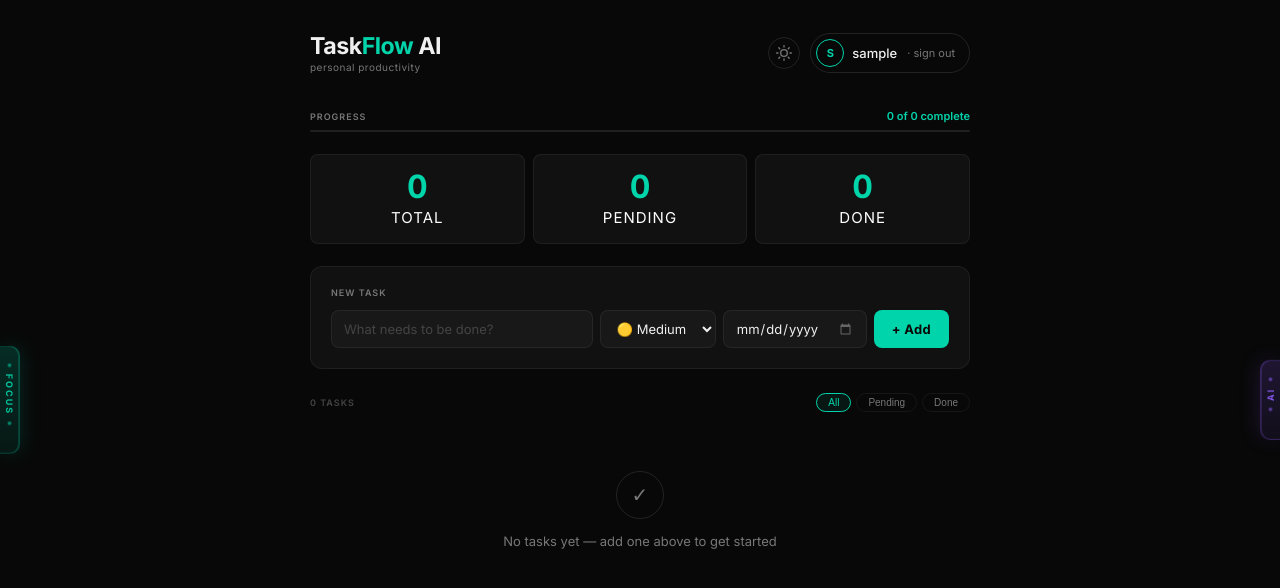
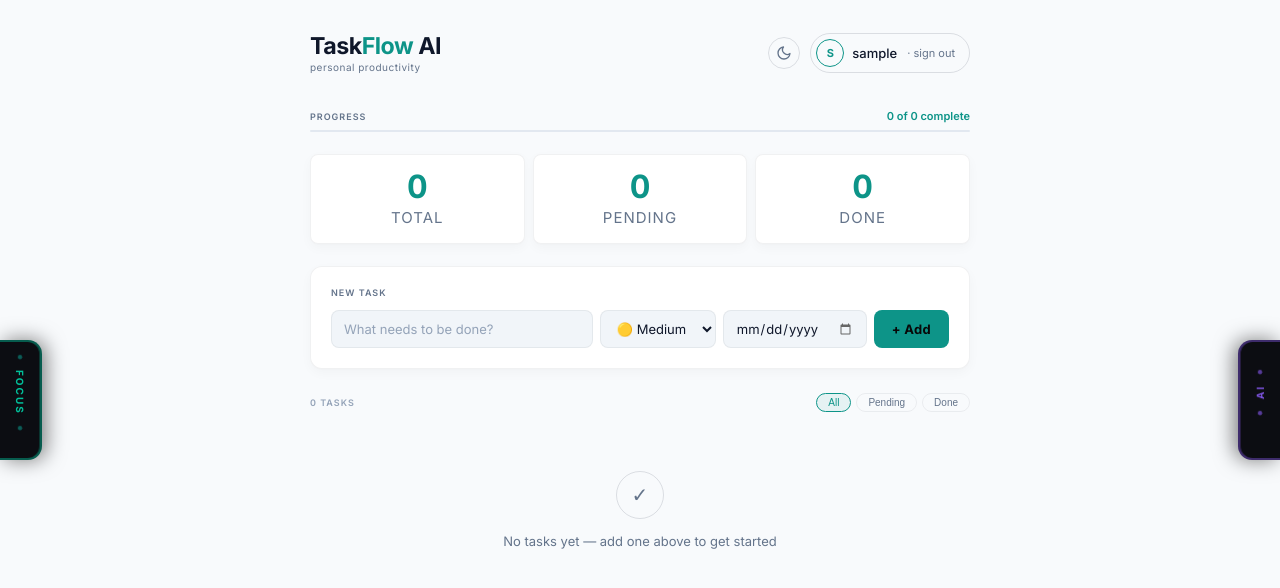
Before and after one commit to 1R5HAD/TaskFlow-AI, a Flask app: page / in a window 1280 px wide. Shown: the top 588 px of the page. Run offline with Flask 3, Linux system fonts and the light colour scheme; the visitor is signed in with stand-in values (Sample User, id 1); data that the repository does not hold is empty.

Commit message:
feat: default to light theme and add morph animations for side interface panels
- Set default fallback theme to 'light' across index, login, and signup templates
- Make trigger buttons larger (42px x 120px) and darker (#0c0d12) for high visibility
- Implement tactile morph transition where buttons shrink/disappear while panels expand from their initial size and coordinates
- Fade in/out inner contents and rail controls to match the morphing box flow

```diff
--- a/templates/index.html
+++ b/templates/index.html
@@ -6,7 +6,7 @@
   <title>TaskFlow AI</title>
   <script>
     (function() {
-      const savedTheme = localStorage.getItem('theme') || 'dark';
+      const savedTheme = localStorage.getItem('theme') || 'light';
       document.documentElement.setAttribute('data-theme', savedTheme);
     })();
   </script>
@@ -341,53 +341,61 @@
     .edge-trigger {
       position: fixed;
       top: 50%;
-      transform: translateY(-50%);
+      transform: translateY(-50%) scale(1);
       z-index: 1000;
       display: flex;
       flex-direction: column;
       align-items: center;
       justify-content: center;
-      gap: 6px;
+      gap: 10px;
       cursor: pointer;
-      width: 20px;
-      padding: 16px 4px;
-      border-radius: 0 10px 10px 0;
+      width: 42px;
+      height: 120px;
       border: none;
       outline: none;
       font-family: 'Inter', sans-serif;
-      transition: width 0.3s cubic-bezier(0.34,1.56,0.64,1), background 0.3s, box-shadow 0.3s;
+      transition: transform 0.45s cubic-bezier(0.34,1.56,0.64,1), opacity 0.3s ease, background 0.3s, box-shadow 0.3s;
     }
     .edge-trigger.left {
       left: 0;
-      background: linear-gradient(180deg, rgba(0,212,170,0.18) 0%, rgba(0,212,170,0.08) 100%);
+      background: #0c0d12;
+      border: 2px solid rgba(0, 212, 170, 0.4);
       border-left: none;
-      box-shadow: 2px 0 20px rgba(0,212,170,0.15), inset -1px 0 0 rgba(0,212,170,0.2);
-      border: 1px solid rgba(0,212,170,0.25);
-      border-left: none;
+      border-radius: 0 14px 14px 0;
+      box-shadow: 4px 0 20px rgba(0,0,0,0.5), inset -1px 0 0 rgba(0,212,170,0.2);
     }
     .edge-trigger.right {
       right: 0;
-      background: linear-gradient(180deg, rgba(139,92,246,0.18) 0%, rgba(139,92,246,0.08) 100%);
+      background: #0c0d12;
+      border: 2px solid rgba(139, 92, 246, 0.4);
       border-right: none;
-      border-radius: 10px 0 0 10px;
-      box-shadow: -2px 0 20px rgba(139,92,246,0.15), inset 1px 0 0 rgba(139,92,246,0.2);
-      border: 1px solid rgba(139,92,246,0.25);
-      border-right: none;
+      border-radius: 14px 0 0 14px;
+      box-shadow: -4px 0 20px rgba(0,0,0,0.5), inset 1px 0 0 rgba(139,92,246,0.2);
     }
     .edge-trigger:hover {
-      width: 28px;
+      background: #11121a;
     }
     .edge-trigger.left:hover {
-      background: linear-gradient(180deg, rgba(0,212,170,0.28) 0%, rgba(0,212,170,0.15) 100%);
-      box-shadow: 4px 0 28px rgba(0,212,170,0.3);
+      box-shadow: 6px 0 25px rgba(0, 212, 170, 0.45);
     }
     .edge-trigger.right:hover {
-      background: linear-gradient(180deg, rgba(139,92,246,0.28) 0%, rgba(139,92,246,0.15) 100%);
-      box-shadow: -4px 0 28px rgba(139,92,246,0.3);
+      box-shadow: -6px 0 25px rgba(139, 92, 246, 0.45);
+    }
+    .edge-trigger.left.active {
+      opacity: 0;
+      pointer-events: none;
+      transform: translateY(-50%) scale(0.1);
+      transform-origin: left center;
+    }
+    .edge-trigger.right.active {
+      opacity: 0;
+      pointer-events: none;
+      transform: translateY(-50%) scale(0.1);
+      transform-origin: right center;
     }
     .edge-trigger .trigger-icon {
       writing-mode: vertical-rl;
-      font-size: 9px;
+      font-size: 10px;
       font-weight: 700;
       letter-spacing: 2px;
       text-transform: uppercase;
@@ -400,8 +408,8 @@
       transform: rotate(180deg);
     }
     .trigger-dot {
-      width: 5px;
-      height: 5px;
+      width: 6px;
+      height: 6px;
       border-radius: 50%;
       background: var(--teal);
       animation: pulseDot 2s ease-in-out infinite;
@@ -1497,7 +1538,7 @@
   const toggleBtn = document.getElementById('theme-toggle');
   if (toggleBtn) {
     toggleBtn.addEventListener('click', () => {
-      const currentTheme = document.documentElement.getAttribute('data-theme') || 'dark';
+      const currentTheme = document.documentElement.getAttribute('data-theme') || 'light';
       const newTheme = currentTheme === 'dark' ? 'light' : 'dark';
       document.documentElement.setAttribute('data-theme', newTheme);
       localStorage.setItem('theme', newTheme);
@@ -1527,10 +1568,14 @@
     function openPanel() {
       clearTimeout(closeTimer);
       panel.classList.add('open');
+      trigger.classList.add('active');
     }
     function scheduleClose() {
       if (pinned) return;   // ignore hover-out when pinned
-      closeTimer = setTimeout(() => panel.classList.remove('open'), 280);
+      closeTimer = setTimeout(() => {
+        panel.classList.remove('open');
+        trigger.classList.remove('active');
+      }, 280);
     }
 
     trigger.addEventListener('mouseenter', openPanel);
@@ -1540,7 +1585,10 @@
 
     // Touch: tap trigger to toggle (only when not pinned)
     trigger.addEventListener('click', () => {
-      if (!pinned) panel.classList.toggle('open');
+      if (!pinned) {
+        const isOpen = panel.classList.toggle('open');
+        trigger.classList.toggle('active', isOpen);
+      }
     });
 
     // Public API stored in registry
@@ -1549,7 +1597,7 @@
       pin() {
         pinned = true;
         panel.classList.add('open', 'pinned');
-        trigger.classList.add('panel-pinned');
+        trigger.classList.add('panel-pinned', 'active');
         // Mark the rail pin button active
         const pinBtn = panel.querySelector('.rail-pin');
         if (pinBtn) pinBtn.classList.add('pinned');
@@ -1558,7 +1606,7 @@
       unpin() {
         pinned = false;
         panel.classList.remove('pinned', 'open');
-        trigger.classList.remove('panel-pinned');
+        trigger.classList.remove('panel-pinned', 'active');
         const pinBtn = panel.querySelector('.rail-pin');
         if (pinBtn) pinBtn.classList.remove('pinned');
         if (pinBtn) pinBtn.setAttribute('title', 'Pin panel');
--- a/templates/login.html
+++ b/templates/login.html
@@ -6,7 +6,7 @@
   <title>Sign In — TaskFlow AI</title>
   <script>
     (function() {
-      const savedTheme = localStorage.getItem('theme') || 'dark';
+      const savedTheme = localStorage.getItem('theme') || 'light';
       document.documentElement.setAttribute('data-theme', savedTheme);
     })();
   </script>
--- a/templates/signup.html
+++ b/templates/signup.html
@@ -6,7 +6,7 @@
   <title>Sign Up — TaskFlow AI</title>
   <script>
     (function() {
-      const savedTheme = localStorage.getItem('theme') || 'dark';
+      const savedTheme = localStorage.getItem('theme') || 'light';
       document.documentElement.setAttribute('data-theme', savedTheme);
     })();
   </script>
```
Also changed, not shown: other parts of templates/index.html (+47 -14 lines).
